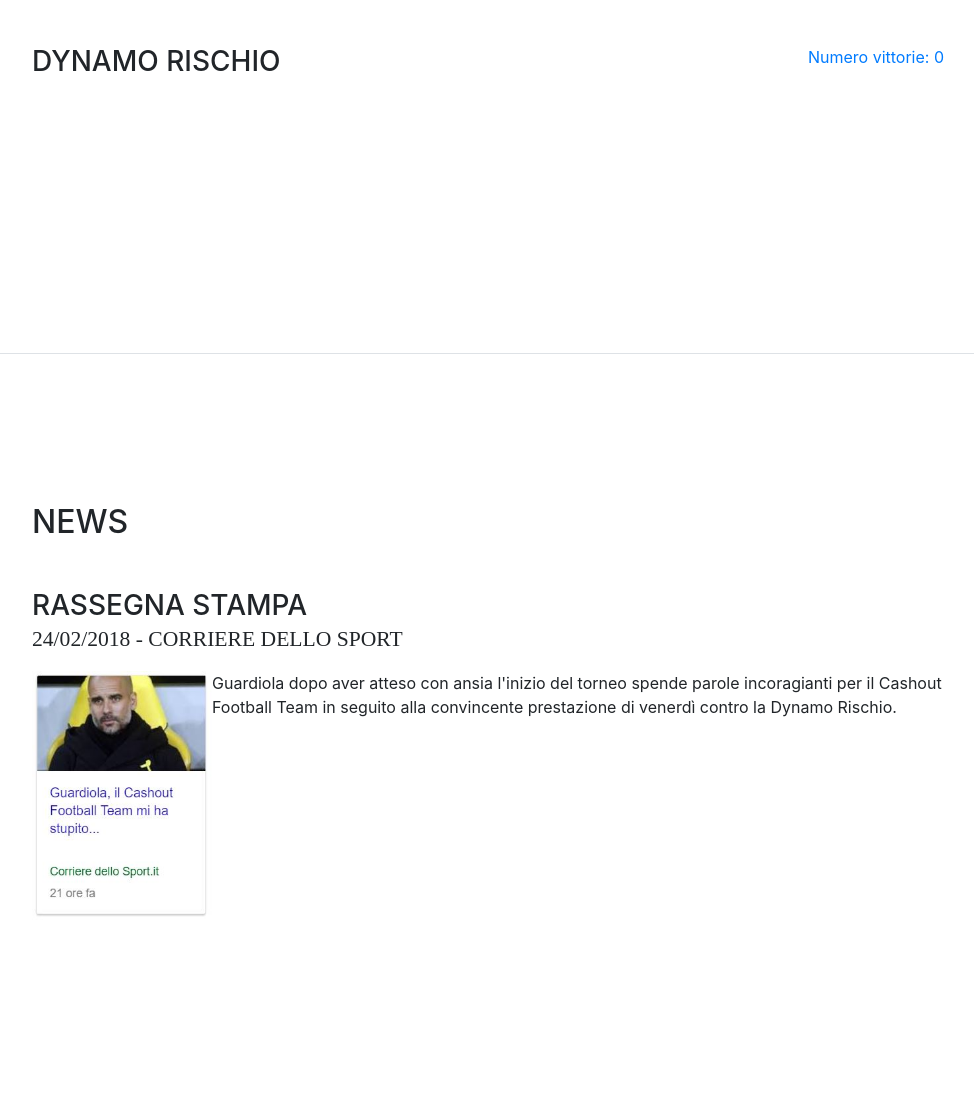
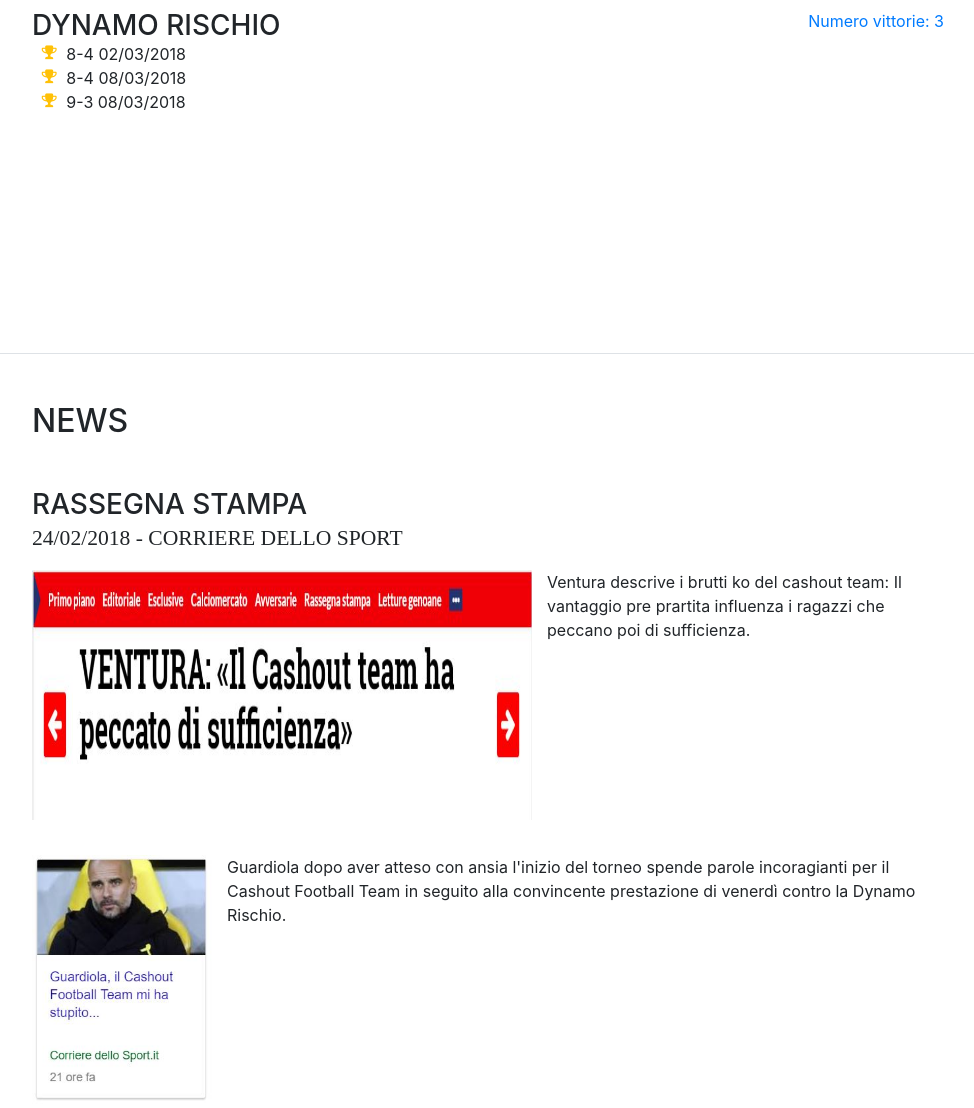
Before and after one commit to SimoneCas/Calcio_Balilla_Report, a website with bundled scripts: page index.html in a window 1280 px wide. Shown: the part 3173-4281 px from the top of the page, without its empty margins (288-1262 px from the left). Built offline with nearby package versions, Linux system fonts and the light colour scheme; a web font is replaced by a local one.

Commit message:
aggiornamento score

```diff
--- a/index.html
+++ b/index.html
@@ -238,11 +238,20 @@
               <h3 class="mb-0">Dynamo Rischio</h3>
               <div>
                 <ul class="fa-ul mb-0">
+                <li>
+                    <i class="fa-li fa fa-trophy text-warning"></i>
+                    8-4  02/03/2018</li>
+                <li>
+                    <i class="fa-li fa fa-trophy text-warning"></i>
+                    8-4  08/03/2018</li>
+                <li>
+                    <i class="fa-li fa fa-trophy text-warning"></i>
+                    9-3  08/03/2018</li>
                 </ul>
               </div>
             </div>
             <div class="resume-date text-md-right">
-              <span class="text-primary">Numero vittorie: 0</span>
+              <span class="text-primary">Numero vittorie: 3</span>
             </div>
           </div>
 
@@ -257,7 +266,12 @@
             <div class="resume-content mr-auto">
               <h3 class="mb-0">Rassegna stampa</h3>
               <div class="subheading mb-3" >24/02/2018 - Corriere dello sport</div>
-              <p style="height:250px; margin-bottom:35px"><img src="img/news1.jpeg" style="width:180px; height:250px; float:left"/>
+              <p style="height: 250px;  margin-bottom:35px"><img src="img/news2.jpg" style="width:500px; height:250px; float:left; margin-right: 15px"/>
+                Ventura descrive i brutti ko del cashout team: Il vantaggio pre prartita influenza i ragazzi che peccano
+                poi di sufficienza.
+              </p>
+
+              <p style="height:250px; margin-bottom:35px"><img src="img/news1.jpeg" style="width:180px; height:250px; float:left; margin-right: 15px"/>
                 Guardiola dopo aver atteso con ansia l'inizio del torneo spende parole incoragianti per il Cashout Football Team
                 in seguito alla convincente prestazione di venerdì contro la Dynamo Rischio.
               </p>
```
Also changed, not shown: img/news2.jpg (added).
